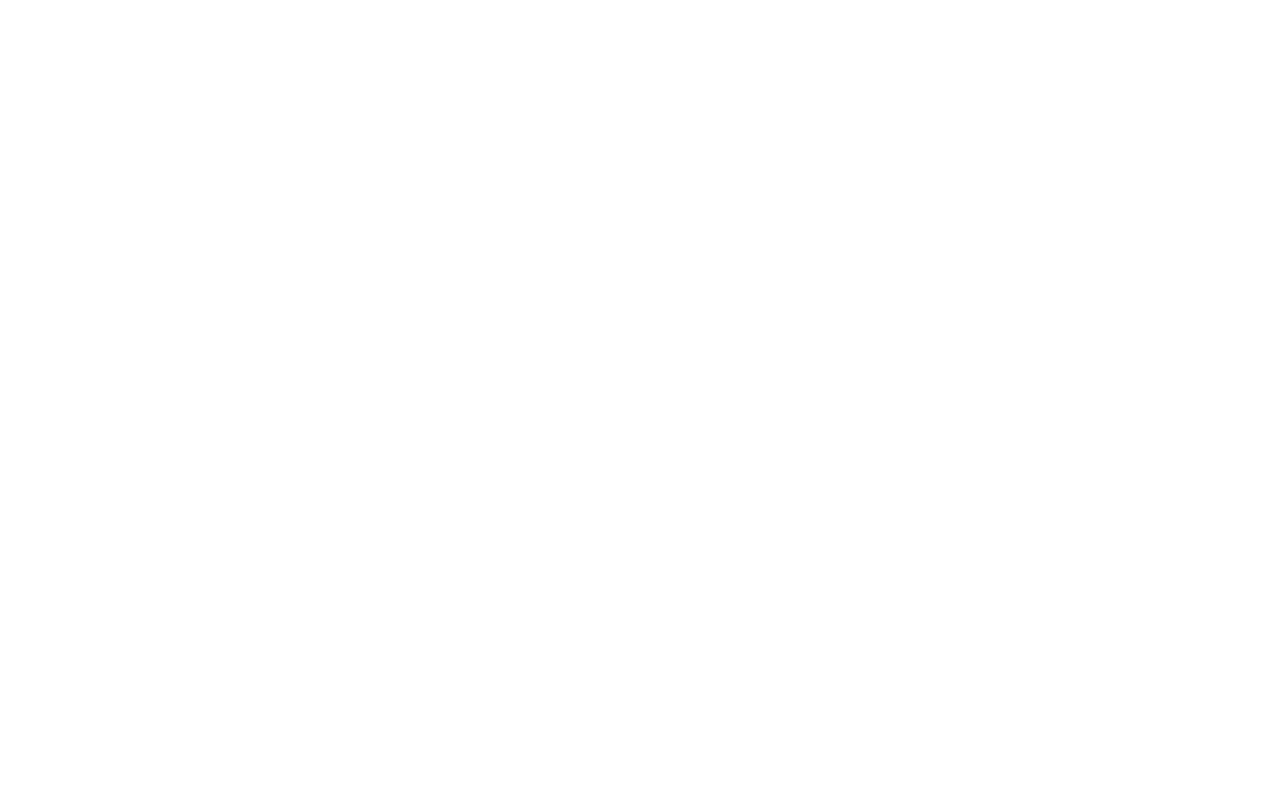
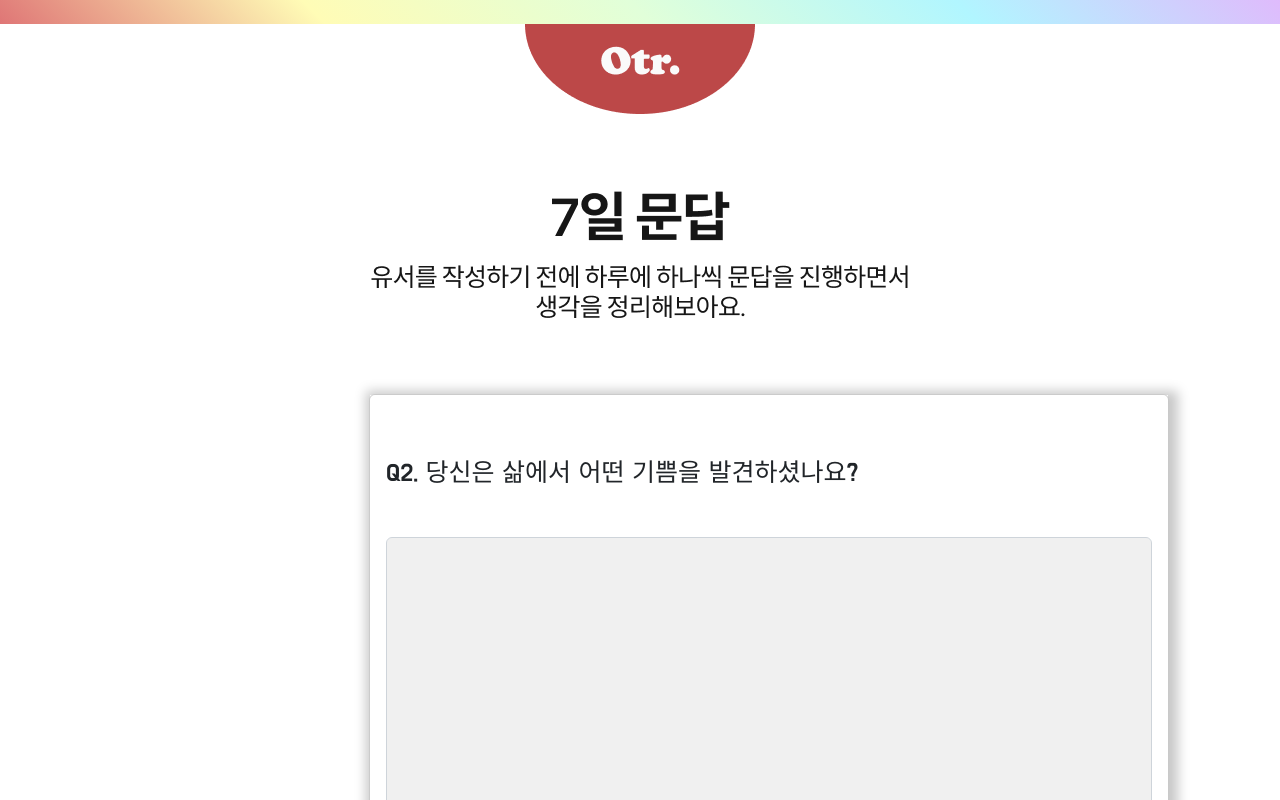
Before and after one commit to Likelion-at-SMWU-10th/OTR_client, a React (Create React App) app: page /daytwo in a window 1280 px wide. Before the commit this address had no page. Shown: the top 800 px of the page. Built offline with nearby package versions, Linux system fonts and the light colour scheme.

Commit message:
2일차 페이지 제작 완료

```diff
--- a/src/App.jsx
+++ b/src/App.jsx
@@ -7,6 +7,7 @@
 import SevenDays from './pages/SevenDays';
 import LoginPage from './pages/LoginPage';
 import DayOne from './pages/DayOne';
+import DayTwo from './pages/DayTwo';
 
 class App extends Component {
   render() {
@@ -18,6 +19,7 @@
         <Route path="/sevendays" element={<SevenDays/>}></Route>
         <Route path="/login" element={<LoginPage/>}></Route>
         <Route path="/dayone" element={<DayOne/>}></Route>
+        <Route path="/daytwo" element={<DayTwo/>}></Route>
       </Routes>
       </>
     );
--- /dev/null
+++ b/src/pages/DayTwo.jsx
@@ -0,0 +1,21 @@
+import React from 'react';
+import { Link } from 'react-router-dom';
+import Header from './components/Header';
+import SevenDaysNotice from './pageimg/SevenDaysNotice.png';
+import './DayOne.css';
+import DayTwoCard from './components/DayTwoCard';
+
+const DayTwo = () => {
+    return (
+        <>
+        <Header/>
+        <br/><br/><br/>
+        <div class="notice"><img alt="notice"src={SevenDaysNotice} /></div>
+        <br/><br/><br/>
+        <DayTwoCard/>
+        <br/><br/><br/>
+        </>
+    );
+};
+
+export default DayTwo;
--- a/src/pages/components/AnswerBox.jsx
+++ b/src/pages/components/AnswerBox.jsx
@@ -3,6 +3,7 @@
 import 'bootstrap/dist/css/bootstrap.min.css';
 import './AnswerBox.css';
 import SaveButton from './SaveButton';
+
 
 function AnswerBox() {
   return (
--- /dev/null
+++ b/src/pages/components/DayTwoCard.jsx
@@ -0,0 +1,29 @@
+import Card from 'react-bootstrap/Card';
+import './DayOneCard.css';
+import 'bootstrap/dist/css/bootstrap.min.css';
+import AnswerBox from './AnswerBox';
+
+function SevenDaysCard() {
+  return (
+    <>
+    <div className="QuestionCard">
+    <Card style={{ width: '800px'}}>
+      <Card.Body className="QuestionBox">
+        <br/><br/>
+        <Card.Title>
+            <div className= "title" >
+            Q2. 당신은 삶에서 어떤 기쁨을 발견하셨나요?
+            </div>
+            <br/><br/>
+            <div className= "answer">
+            <AnswerBox/>
+            </div>
+        </Card.Title>
+      </Card.Body>
+    </Card>
+    </div>
+    </>
+  );
+}
+
+export default SevenDaysCard;
```
